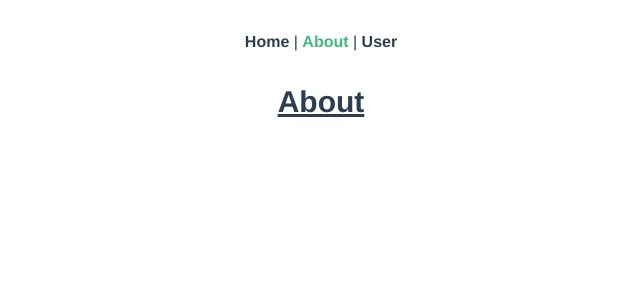
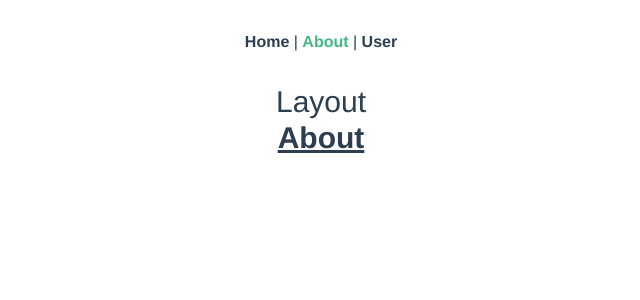
Before and after one commit to FredJiangFei/MyVue, a Vue app in the folder play-vue-ts/: page /about in a window 1280 px wide. Shown: the top 300 px of the page, without its empty margins (319-959 px from the left). Built offline with nearby package versions, Linux system fonts and the light colour scheme.

Commit message:
Add page layout

```diff
--- /dev/null
+++ b/play-vue-ts/src/layouts/DashboardLayout.vue
@@ -0,0 +1,6 @@
+<template>
+  <div class="tw-bg-black tw-overflow-hidden">
+    <h3>Layout</h3>
+    <slot />
+  </div>
+</template>
--- a/play-vue-ts/src/views/About.vue
+++ b/play-vue-ts/src/views/About.vue
@@ -1,3 +1,16 @@
 <template>
-  <h1 class="text-3xl font-bold underline">About</h1>
+  <DashboardLayout>
+    <h1 class="text-3xl font-bold underline">About</h1>
+  </DashboardLayout>
 </template>
+
+<script lang="ts">
+import { defineComponent } from 'vue';
+import DashboardLayout from '@/layouts/DashboardLayout.vue';
+
+export default defineComponent({
+  components: {
+    DashboardLayout,
+  },
+});
+</script>
--- a/play-vue-ts/src/views/User.vue
+++ b/play-vue-ts/src/views/User.vue
@@ -1,4 +1,5 @@
 <template>
+  <DashboardLayout>
     <Loader v-if="loading" />
     <table v-if="!loading">
       <thead>
@@ -23,11 +24,13 @@
         </tr>
       </tbody>
     </table>
+  </DashboardLayout>
 </template>
 
 <script lang="ts">
 import { defineComponent, ref, shallowRef } from 'vue';
 import Loader from '@/components/Loader.vue';
+import DashboardLayout from '@/layouts/DashboardLayout.vue';
 import { User } from '@/types/user';
 import axios from 'axios';
 
@@ -35,6 +38,7 @@ export default defineComponent({
   name: 'User',
   components: {
     Loader,
+    DashboardLayout,
   },
   setup() {
     const loading = ref(false);
```
Lines whose indentation alone changed are shown as unchanged.
